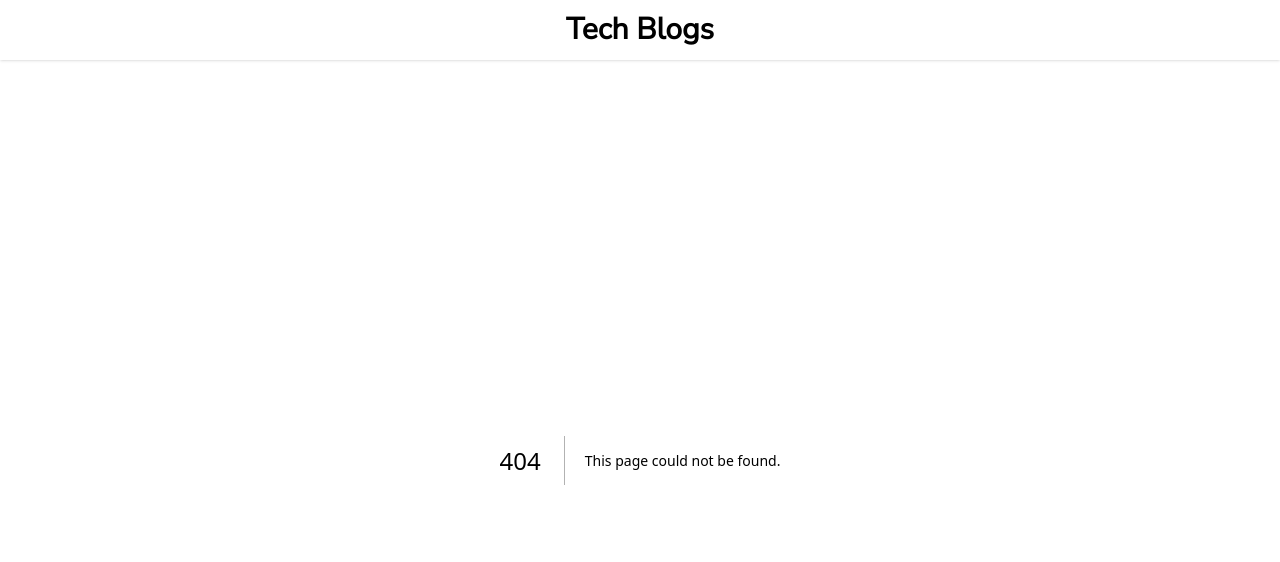
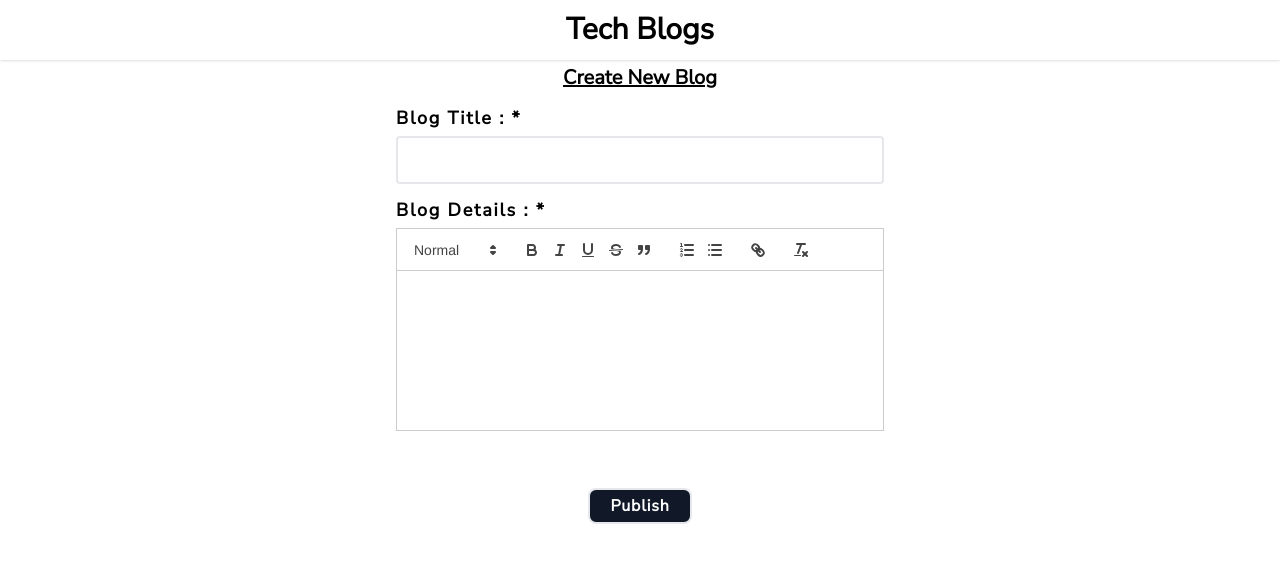
Before and after one commit to Mohammad-Nafis-Abdullah/mna-blog-application, a Next.js app: page /create-blog in a window 1280 px wide. Before the commit this address had no page. Shown: the top 562 px of the page. Built offline with nearby package versions, Linux system fonts and the light colour scheme.

Commit message:
create blog page designed

```diff
--- a/package.json
+++ b/package.json
@@ -13,7 +13,10 @@
     "eslint-config-next": "13.2.4",
     "next": "13.2.4",
     "react": "18.2.0",
-    "react-dom": "18.2.0"
+    "react-dom": "18.2.0",
+    "react-hook-form": "^7.43.9",
+    "react-icons": "^4.8.0",
+    "react-quill": "^2.0.0"
   },
   "devDependencies": {
     "autoprefixer": "^10.4.14",
--- /dev/null
+++ b/src/components/BlogCard.js
@@ -0,0 +1,19 @@
+import Link from 'next/link';
+import React from 'react';
+import { FaLongArrowAltRight } from 'react-icons/fa';
+
+const BlogCard = ({ post }) => {
+    return (
+        <Link href={`/blog/${post}`} className='basis-80 grow shrink h-48 border-2 rounded transition-transform cursor-pointer bg-center bg-no-repeat hover:ring-2 blog-card' style={{
+            backgroundImage: 'url(https://c4.wallpaperflare.com/wallpaper/111/745/193/reactjs-javascript-programming-programming-language-hd-wallpaper-preview.jpg)'
+        }}>
+            <section className='flex flex-col justify-between p-3 bg-black/30 h-full'>
+                <h3 className='font-semibold text-lg nunito text-gray-400'>Blog Title</h3>
+                <p className='h-24 w-full overflow-hidden text-gray-600'>Lorem, ipsum dolor sit amet consectetur adipisicing elit. Voluptate debitis labore, optio tempore quam alias molestiae, libero quis, error adipisci nesciunt incidunt harum nostrum soluta inventore. Magni vitae culpa quos nisi libero. Aliquam, excepturi itaque labore dolore necessitatibus, deserunt quae nulla recusandae, animi nisi soluta maxime earum facilis voluptate adipisci?</p>
+                <span className='underline underline-offset-2 text-sky-600 font-bold'>Read More <FaLongArrowAltRight className='inline h-5 w-5 ml-2' /></span>
+            </section>
+        </Link>
+    );
+};
+
+export default BlogCard;
--- a/src/pages/post/[postId].js
+++ b/src/pages/blog/[blogId].js
@@ -6,7 +6,7 @@ import React from 'react';
 const arr = [1,2,3,4,5,6];
 
 const SinglePost = () => {
-    const { query: { postId } } = useRouter();
+    const { query: { blogID } } = useRouter();
     return (
         <>
             <Head>
@@ -33,7 +33,7 @@ const SinglePost = () => {
                                 <div key={i} className="border-2 h-[7.2rem] rounded-md snap-normal snap-start p-1 flex flex-col gap-0.5">
                                     <div className='inline-flex gap-2 items-center font-bold text-sm'>
                                         <img
-                                            className='w-10 h-10 bdr rounded-full'
+                                            className='w-10 h-10 rounded-full'
                                             src="https://cdn.pixabay.com/photo/2020/07/01/12/58/icon-5359553_1280.png" alt="" />
                                         <h4>Mr. User</h4>
                                     </div>
--- /dev/null
+++ b/src/pages/create-blog.js
@@ -0,0 +1,94 @@
+/* eslint-disable react-hooks/exhaustive-deps */
+import Head from 'next/head';
+import React, { useState } from 'react';
+import dynamic from "next/dynamic";
+const ReactQuill = dynamic(import('react-quill'), { ssr: false });
+import 'react-quill/dist/quill.snow.css';
+import { useForm } from 'react-hook-form';
+
+const CreatePost = () => {
+    const [value, setValue] = useState('');
+    const [err, setErr] = useState(false);
+    const { register, handleSubmit, watch, formState: { errors } } = useForm();
+
+    const modules = {
+        toolbar: [
+            [{ 'header': [1, 2, false] }],
+            ['bold', 'italic', 'underline', 'strike', 'blockquote'],
+            [{ 'list': 'ordered' }, { 'list': 'bullet' }],
+            ['link'],
+            ['clean']
+        ],
+    };
+    const formats = [
+        'header',
+        'bold', 'italic', 'underline', 'strike', 'blockquote',
+        'list', 'bullet', 'indent',
+        'link'
+    ];
+
+    const errGenerator = (text='')=> {
+        if (!text) {
+            setErr(true);
+            return;
+        }
+        setErr(false);
+        return;
+    }
+
+    // form submitting function
+    const submitting = (data)=> {
+        if (!value) {
+            setErr(true);
+            return;
+        }
+        const blog = {...data,detail:value};
+        console.log(blog);
+    }
+
+    return (
+        <>
+            <Head>
+                <title>Create Blog - Tech Blogs</title>
+            </Head>
+
+            <h2 className='font-bold text-center text-xl mt-1 underline decoration-2'>Create New Blog</h2>
+
+            <form className='max-w-lg mx-auto p-3 gap-3 flex flex-col' onSubmit={handleSubmit(submitting)}>
+
+                <label className='space-y-1'>
+                    <span className='text-lg font-bold tracking-widest'>Blog Title : *</span>
+                    <input
+                        {...register('title', { required: "Title is required", pattern: /[A-Za-z]+/i })}
+                        className='border-2 p-2 text-lg w-full min-w-0 rounded text-gray-600 font-bold' type="text"/>
+                    {
+                        errors.title &&
+                        <p className='text-red-600 text-sm font-bold bg-red-200 p-2 rounded tracking-wider'>{errors.title?.message}</p>
+                    }
+                </label>
+
+                <section className='w-full h-[17.5rem] space-y-1'>
+                    <span className='text-lg font-bold tracking-widest'>Blog Details : *</span>
+                    {
+                        err &&
+                        <p className='text-red-600 text-sm font-bold bg-red-200 p-2 rounded tracking-wider'>Details is required</p>
+                    }
+                    <ReactQuill value={value} onChange={(content,delta,source,editor) => {
+                        setValue(content);
+                        errGenerator(editor.getText());
+                    }} modules={modules} formats={formats} style={{
+                        minHeight: '10rem',
+                        height: '10rem'
+                    }} />
+                </section>
+
+                <input className='px-5 py-1 rounded-lg self-center border-2 font-bold bg-gray-900 text-white tracking-wider cursor-pointer active:scale-95 ' type="submit" value="Publish"/>
+            </form>
+
+
+            {/* <div dangerouslySetInnerHTML={{__html: value}}></div> */}
+        </>
+    );
+};
+
+export default CreatePost;
--- a/src/pages/create-post.js
+++ /dev/null
@@ -1,16 +0,0 @@
-import Head from 'next/head';
-import React from 'react';
-
-const CreatePost = () => {
-    return (
-        <>
-            <Head>
-                <title>Create Post - Tech Blogs</title>
-            </Head>
-
-            <h2 className='font-bold text-center text-xl my-5'>Create Post page</h2>
-        </>
-    );
-};
-
-export default CreatePost;
--- a/src/pages/index.js
+++ b/src/pages/index.js
@@ -1,9 +1,7 @@
 import Head from 'next/head'
-import Image from 'next/image'
-import { Inter } from 'next/font/google'
-import styles from '@/styles/Home.module.css'
-import { useEffect, useState } from 'react'
+import { IoCreate } from 'react-icons/io5';
 import Link from 'next/link'
+import BlogCard from '@/components/BlogCard'
 
 
 const arr = [1,2,3,4,5,6];
@@ -15,16 +13,28 @@ export default function Home() {
         <title>Home - Tech Blogs</title>
       </Head>
 
-      <section className='flex flex-wrap gap-5 justify-center max-w-6xl mx-auto px-3 pt-5 sm:pt-16 pb-5'>
+      <section className='flex flex-wrap gap-5 justify-center max-w-6xl mx-auto px-3 pt-5 sm:pt-10 pb-5'>
+
+        <div className='basis-full flex flex-wrap items-center gap-5 justify-between'>
+
+          <label htmlFor="myPost" className='inline-flex gap-2 items-center pt-1 cursor-pointer '>
+            <input type="checkbox" className='h-5 w-5' name="" id="myPost" />
+            <span className='font-bold select-none'>Show My Post</span>
+          </label>
+
+          <div className='inline-flex rounded overflow-hidden grow max-w-sm'>
+            <span className='font-bold tracking-wider px-2 bg-gray-900 leading-9 text-white'>Search</span>
+            <input type="text" className='min-w-0 w-full p-1.5 border-2 border-gray-600 font-bold text-gray-600' name=""/>
+          </div>
+
+          <Link href='/create-blog' className='inline-flex items-center hover:underline decoration-2 underline-offset-2'>
+            <IoCreate className='w-8 h-8'/>
+            <span className='tracking-widest font-bold pt-1'>Create a New Blog</span>
+          </Link>
+        </div>
         {
           arr.map((post, i) => (
-            <Link href={`/post/${post}`} key={i} className='basis-80 grow shrink h-48 p-3 border-2 rounded hover:shadow-lg hover:scale-105 transition-transform cursor-pointer flex flex-col justify-between bg-center bg-no-repeat' style={{
-              backgroundImage:'url(https://c4.wallpaperflare.com/wallpaper/111/745/193/reactjs-javascript-programming-programming-language-hd-wallpaper-preview.jpg)'
-            }}>
-              <h3 className='font-semibold text-lg nunito'>Blog Title</h3>
-              <p className='h-24 w-full overflow-hidden'>Lorem, ipsum dolor sit amet consectetur adipisicing elit. Voluptate debitis labore, optio tempore quam alias molestiae, libero quis, error adipisci nesciunt incidunt harum nostrum soluta inventore. Magni vitae culpa quos nisi libero. Aliquam, excepturi itaque labore dolore necessitatibus, deserunt quae nulla recusandae, animi nisi soluta maxime earum facilis voluptate adipisci?</p>
-              <p className='underline underline-offset-2 text-sky-600 font-bold'>Read More --{'>'}</p>
-            </Link>
+            <BlogCard key={i} post={post}/>
           ))
         }
       </section>
--- a/src/styles/globals.css
+++ b/src/styles/globals.css
@@ -2,8 +2,26 @@
 @tailwind components;
 @tailwind utilities;
 
+@layer base{
+    h1{
+        @apply text-5xl;
+    }
+    h2{
+        @apply text-3xl;
+    }
+    ol{
+        @apply list-decimal pl-8;
+    }
+    ul{
+        @apply list-disc pl-8;
+    }
+}
 @layer components{
     .bdr{
         @apply border-4 border-black;
     }
 }
+
+.blog-card:hover h3, .blog-card:hover p{
+    @apply text-gray-400;
+}
```
Also changed, not shown: 1 other file (tests, documents, lock files or other folders).
